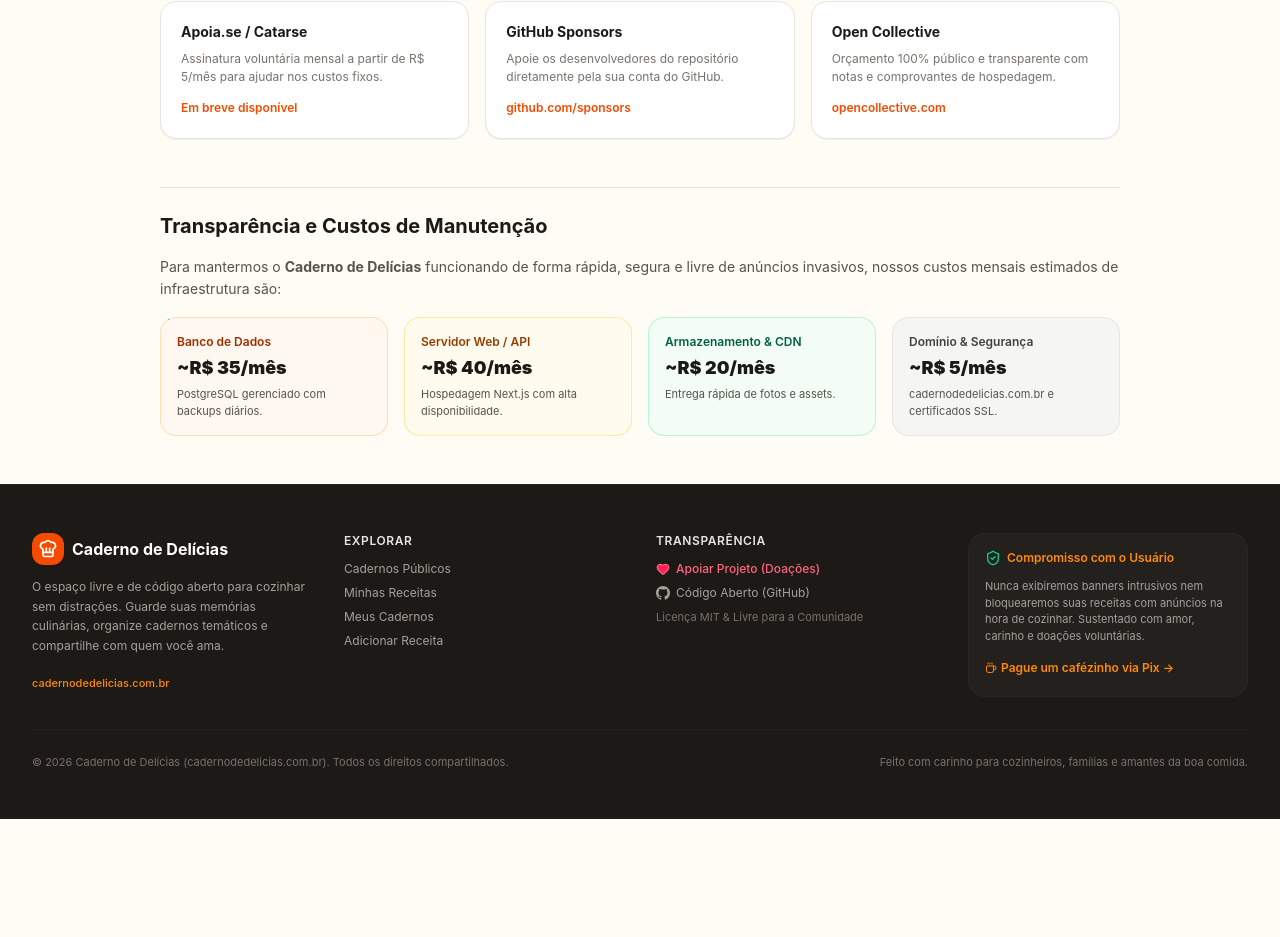
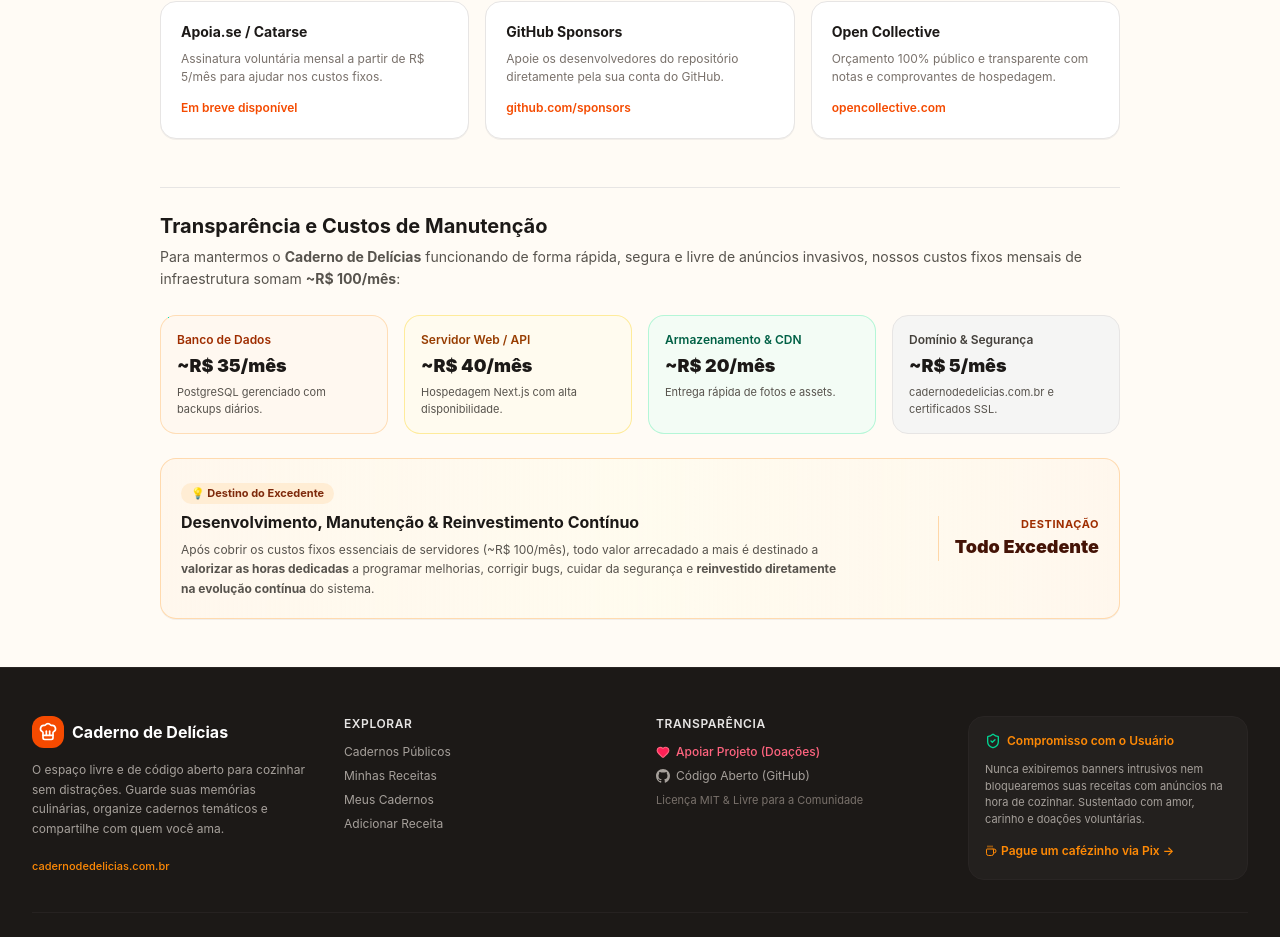
Before and after one commit to lucasdevtec/caderno-de-delicias, a Next.js app: page /doar in a window 1280 px wide. Shown: the part 833-1770 px from the top of the page. Before the commit the page ends 1652 px from the top, so only its background shows below. Built offline with nearby package versions, Linux system fonts and the light colour scheme; no server answers.

Commit message:
feat: add surplus destination for development and reinvestment on donation page

```diff
--- a/src/app/doar/page.tsx
+++ b/src/app/doar/page.tsx
@@ -64,15 +64,18 @@
         </div>
       </section>
 
-      {/* Seção Transparência de Custos */}
-      <section id="transparencia" className="space-y-4 pt-6 border-t border-stone-200">
-        <h3 className="text-xl font-bold text-stone-900">
-          Transparência e Custos de Manutenção
-        </h3>
-        <p className="text-xs sm:text-sm text-stone-600 leading-relaxed">
-          Para mantermos o <strong>Caderno de Delícias</strong> funcionando de forma rápida, segura e livre de anúncios invasivos, nossos custos mensais estimados de infraestrutura são:
-        </p>
+      {/* Seção Transparência de Custos e Sustentabilidade */}
+      <section id="transparencia" className="space-y-6 pt-6 border-t border-stone-200">
+        <div className="space-y-1.5">
+          <h3 className="text-xl font-bold text-stone-900">
+            Transparência e Custos de Manutenção
+          </h3>
+          <p className="text-xs sm:text-sm text-stone-600 leading-relaxed">
+            Para mantermos o <strong>Caderno de Delícias</strong> funcionando de forma rápida, segura e livre de anúncios invasivos, nossos custos fixos mensais de infraestrutura somam <strong>~R$ 100/mês</strong>:
+          </p>
+        </div>
 
+        {/* 4 Cards de Infraestrutura Fixa */}
         <div className="grid grid-cols-1 sm:grid-cols-2 lg:grid-cols-4 gap-4">
           <div className="p-4 bg-orange-50/60 rounded-2xl border border-orange-200/80">
             <div className="text-xs text-orange-800 font-semibold">Banco de Dados</div>
@@ -98,6 +101,25 @@
             <p className="text-[11px] text-stone-600 mt-1">cadernodedelicias.com.br e certificados SSL.</p>
           </div>
         </div>
+
+        {/* Card de Destaque: Desenvolvimento, Manutenção e Reinvestimento do Excedente */}
+        <div className="p-5 bg-gradient-to-r from-orange-50 via-amber-50/60 to-orange-50 rounded-2xl border border-orange-200/90 flex flex-col sm:flex-row items-start sm:items-center justify-between gap-4 shadow-2xs">
+          <div className="space-y-1.5 flex-1">
+            <div className="inline-flex items-center gap-1.5 px-2.5 py-0.5 rounded-full bg-orange-100 text-orange-900 text-[11px] font-bold">
+              <span>💡 Destino do Excedente</span>
+            </div>
+            <h4 className="text-sm sm:text-base font-bold text-stone-900">
+              Desenvolvimento, Manutenção & Reinvestimento Contínuo
+            </h4>
+            <p className="text-xs text-stone-600 leading-relaxed max-w-2xl">
+              Após cobrir os custos fixos essenciais de servidores (~R$ 100/mês), todo valor arrecadado a mais é destinado a <strong>valorizar as horas dedicadas</strong> a programar melhorias, corrigir bugs, cuidar da segurança e <strong>reinvestido diretamente na evolução contínua</strong> do sistema.
+            </p>
+          </div>
+          <div className="text-left sm:text-right shrink-0 sm:pl-4 sm:border-l sm:border-orange-200">
+            <span className="text-[11px] font-bold text-orange-800 uppercase tracking-wider block">Destinação</span>
+            <span className="text-base sm:text-lg font-black text-orange-950">Todo Excedente</span>
+          </div>
+        </div>
       </section>
     </div>
   );
```
Also changed, not shown: 2 other files (tests, documents, lock files or other folders).
